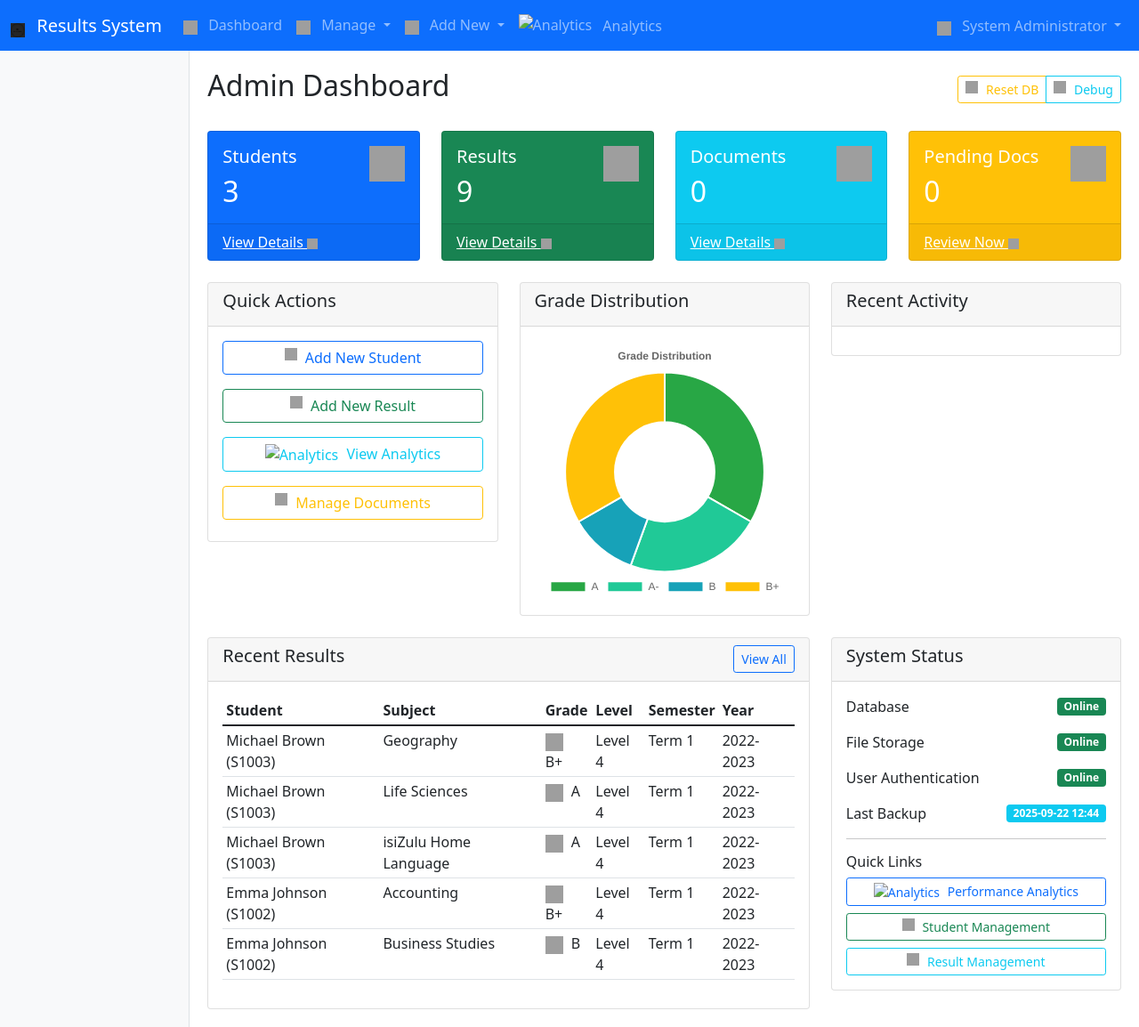
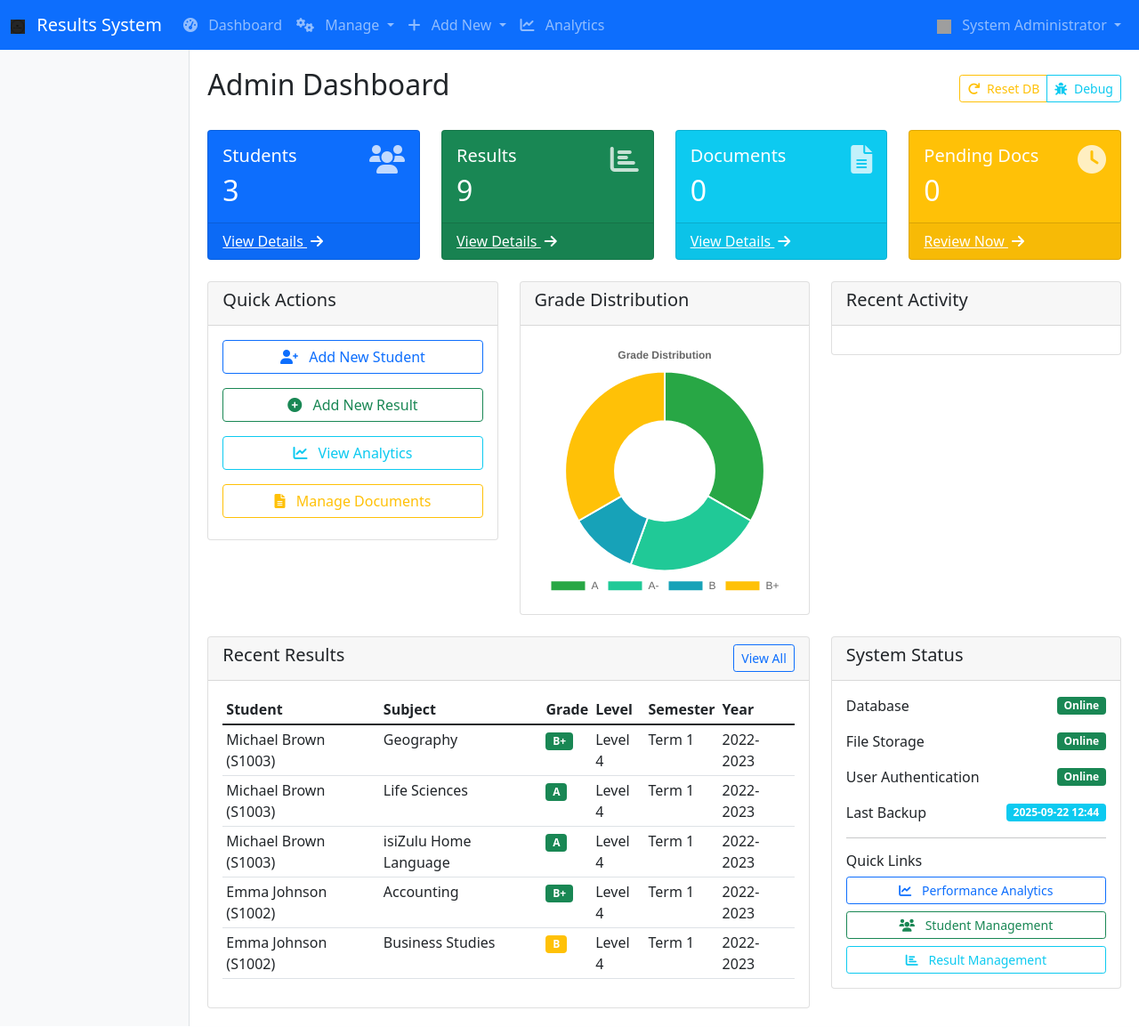
Before and after one commit to MudauRI/school-manage, a Flask app: page /admin/dashboard in a window 1280 px wide. Shown: the whole page at 89% size. Run offline with Flask 3, Linux system fonts and the light colour scheme; a user stored in the database is signed in; data comes from the database, SQL or seed files in the repository; data that the repository does not hold is empty; grey boxes are pictures that could not be loaded.

Commit message:
Initial commit

```diff
--- a/templates/admin_dashboard.html
+++ b/templates/admin_dashboard.html
@@ -6,11 +6,11 @@
     <h2>Admin Dashboard</h2>
     <div class="btn-group">
         <a href="{{ url_for('reset_db') }}" class="btn btn-outline-warning btn-sm" onclick="return confirm('Are you sure you want to reset the database? This will delete all data!')">
-            <img src="{{ url_for('static', filename='images/reset.png') }}" alt="Reset" class="btn-icon">
+            <i class="fas fa-redo me-1"></i>
             Reset DB
         </a>
         <a href="{{ url_for('debug_users') }}" class="btn btn-outline-info btn-sm">
-            <img src="{{ url_for('static', filename='images/debug.png') }}" alt="Debug" class="btn-icon">
+            <i class="fas fa-bug me-1"></i>
             Debug
         </a>
     </div>
@@ -27,13 +27,13 @@
                         <h2 class="card-text">{{ student_count }}</h2>
                     </div>
                     <div>
-                        <img src="{{ url_for('static', filename='images/students.png') }}" alt="Students" width="40" height="40">
+                        <i class="fas fa-users fa-2x opacity-75"></i>
                     </div>
                 </div>
             </div>
             <div class="card-footer">
                 <a href="{{ url_for('manage_students') }}" class="text-white">
-                    View Details <img src="{{ url_for('static', filename='images/arrow-right.png') }}" alt="Arrow" width="12" height="12">
+                    View Details <i class="fas fa-arrow-right ms-1"></i>
                 </a>
             </div>
         </div>
@@ -47,13 +47,13 @@
                         <h2 class="card-text">{{ result_count }}</h2>
                     </div>
                     <div>
-                        <img src="{{ url_for('static', filename='images/results.png') }}" alt="Results" width="40" height="40">
+                        <i class="fas fa-chart-bar fa-2x opacity-75"></i>
                     </div>
                 </div>
             </div>
             <div class="card-footer">
                 <a href="{{ url_for('manage_results') }}" class="text-white">
-                    View Details <img src="{{ url_for('static', filename='images/arrow-right.png') }}" alt="Arrow" width="12" height="12">
+                    View Details <i class="fas fa-arrow-right ms-1"></i>
                 </a>
             </div>
         </div>
@@ -67,13 +67,13 @@
                         <h2 class="card-text">{{ document_count }}</h2>
                     </div>
                     <div>
-                        <img src="{{ url_for('static', filename='images/documents.png') }}" alt="Documents" width="40" height="40">
+                        <i class="fas fa-file-alt fa-2x opacity-75"></i>
                     </div>
                 </div>
             </div>
             <div class="card-footer">
                 <a href="{{ url_for('manage_documents') }}" class="text-white">
-                    View Details <img src="{{ url_for('static', filename='images/arrow-right.png') }}" alt="Arrow" width="12" height="12">
+                    View Details <i class="fas fa-arrow-right ms-1"></i>
                 </a>
             </div>
         </div>
@@ -87,13 +87,13 @@
                         <h2 class="card-text">{{ pending_docs }}</h2>
                     </div>
                     <div>
-                        <img src="{{ url_for('static', filename='images/pending.png') }}" alt="Pending" width="40" height="40">
+                        <i class="fas fa-clock fa-2x opacity-75"></i>
                     </div>
                 </div>
             </div>
             <div class="card-footer">
                 <a href="{{ url_for('manage_documents') }}" class="text-white">
-                    Review Now <img src="{{ url_for('static', filename='images/arrow-right.png') }}" alt="Arrow" width="12" height="12">
+                    Review Now <i class="fas fa-arrow-right ms-1"></i>
                 </a>
             </div>
         </div>
@@ -110,19 +110,19 @@
             <div class="card-body">
                 <div class="d-grid gap-2">
                     <a href="{{ url_for('add_student') }}" class="btn btn-outline-primary mb-2">
-                        <img src="{{ url_for('static', filename='images/add-user.png') }}" alt="Add Student" class="btn-icon">
+                        <i class="fas fa-user-plus me-2"></i>
                         Add New Student
                     </a>
                     <a href="{{ url_for('add_result') }}" class="btn btn-outline-success mb-2">
-                        <img src="{{ url_for('static', filename='images/add-result.png') }}" alt="Add Result" class="btn-icon">
+                        <i class="fas fa-plus-circle me-2"></i>
                         Add New Result
                     </a>
                     <a href="{{ url_for('analytics') }}" class="btn btn-outline-info mb-2">
-                        <img src="{{ url_for('static', filename='images/analytics.png') }}" alt="Analytics" class="btn-icon">
+                        <i class="fas fa-chart-line me-2"></i>
                         View Analytics
                     </a>
                     <a href="{{ url_for('manage_documents') }}" class="btn btn-outline-warning mb-2">
-                        <img src="{{ url_for('static', filename='images/documents.png') }}" alt="Documents" class="btn-icon">
+                        <i class="fas fa-file-alt me-2"></i>
                         Manage Documents
                     </a>
                 </div>
@@ -159,11 +159,11 @@
                         <p class="mb-1 small">{{ doc.doc_name }}</p>
                         <small>Status:
                             {% if doc.status == 'Approved' %}
-                            <img src="{{ url_for('static', filename='images/status-approved.png') }}" alt="Approved" class="icon"> Approved
+                            <i class="fas fa-check-circle text-success me-1"></i> Approved
                             {% elif doc.status == 'Rejected' %}
-                            <img src="{{ url_for('static', filename='images/status-rejected.png') }}" alt="Rejected" class="icon"> Rejected
+                            <i class="fas fa-times-circle text-danger me-1"></i> Rejected
                             {% else %}
-                            <img src="{{ url_for('static', filename='images/status-pending.png') }}" alt="Pending" class="icon"> Pending
+                            <i class="fas fa-clock text-warning me-1"></i> Pending
                             {% endif %}
                         </small>
                     </div>
@@ -202,17 +202,9 @@
                                 <td>{{ result.full_name }} ({{ result.student_id }})</td>
                                 <td>{{ result.course_name }}</td>
                                 <td>
-                                    {% if result.grade in ['A', 'A-', 'B+'] %}
-                                    <img src="{{ url_for('static', filename='images/grade-a.png') }}" alt="A Grade" class="icon"> {{ result.grade }}
-                                    {% elif result.grade in ['B', 'B-', 'C+'] %}
-                                    <img src="{{ url_for('static', filename='images/grade-b.png') }}" alt="B Grade" class="icon"> {{ result.grade }}
-                                    {% elif result.grade in ['C', 'C-'] %}
-                                    <img src="{{ url_for('static', filename='images/grade-c.png') }}" alt="C Grade" class="icon"> {{ result.grade }}
-                                    {% elif result.grade in ['D+', 'D'] %}
-                                    <img src="{{ url_for('static', filename='images/grade-d.png') }}" alt="D Grade" class="icon"> {{ result.grade }}
-                                    {% else %}
-                                    <img src="{{ url_for('static', filename='images/grade-f.png') }}" alt="F Grade" class="icon"> {{ result.grade }}
-                                    {% endif %}
+                                    <span class="badge bg-{% if result.grade in ['A', 'A-', 'B+'] %}success{% elif result.grade in ['B', 'B-', 'C+'] %}warning{% else %}danger{% endif %}">
+                                        {{ result.grade }}
+                                    </span>
                                 </td>
                                 <td>{{ result.subject_level or 'N/A' }}</td>
                                 <td>{{ result.semester }}</td>
@@ -258,15 +250,15 @@
                 <h6>Quick Links</h6>
                 <div class="d-grid gap-2">
                     <a href="{{ url_for('analytics') }}" class="btn btn-sm btn-outline-primary">
-                        <img src="{{ url_for('static', filename='images/analytics.png') }}" alt="Analytics" class="btn-icon">
+                        <i class="fas fa-chart-line me-2"></i>
                         Performance Analytics
                     </a>
                     <a href="{{ url_for('manage_students') }}" class="btn btn-sm btn-outline-success">
-                        <img src="{{ url_for('static', filename='images/students.png') }}" alt="Students" class="btn-icon">
+                        <i class="fas fa-users me-2"></i>
                         Student Management
                     </a>
                     <a href="{{ url_for('manage_results') }}" class="btn btn-sm btn-outline-info">
-                        <img src="{{ url_for('static', filename='images/results.png') }}" alt="Results" class="btn-icon">
+                        <i class="fas fa-chart-bar me-2"></i>
                         Result Management
                     </a>
                 </div>
--- a/templates/base.html
+++ b/templates/base.html
@@ -6,6 +6,7 @@
     <meta name="viewport" content="width=device-width, initial-scale=1.0">
     <title>{% block title %}Student Results System{% endblock %}</title>
     <link href="https://cdn.jsdelivr.net/npm/bootstrap@5.1.3/dist/css/bootstrap.min.css" rel="stylesheet">
+    <link href="https://cdnjs.cloudflare.com/ajax/libs/font-awesome/6.0.0/css/all.min.css" rel="stylesheet">
     <style>
         .sidebar {
             min-height: calc(100vh - 56px);
@@ -29,23 +30,10 @@
             z-index: 1000;
             min-width: 300px;
         }
-        .icon {
-            width: 20px;
-            height: 20px;
-            margin-right: 5px;
-            vertical-align: middle;
-        }
         .nav-icon {
             width: 16px;
             height: 16px;
             margin-right: 8px;
-            vertical-align: text-bottom;
-        }
-        .btn-icon {
-            width: 14px;
-            height: 14px;
-            margin-right: 5px;
-            vertical-align: text-top;
         }
     </style>
 </head>
@@ -64,68 +52,68 @@
                     {% if session.role == 'admin' %}
                     <li class="nav-item">
                         <a class="nav-link" href="{{ url_for('admin_dashboard') }}">
-                            <img src="{{ url_for('static', filename='images/dashboard.png') }}" alt="Dashboard" class="nav-icon">
+                            <i class="fas fa-tachometer-alt me-2"></i>
                             Dashboard
                         </a>
                     </li>
                     <li class="nav-item dropdown">
                         <a class="nav-link dropdown-toggle" href="#" id="manageDropdown" role="button" data-bs-toggle="dropdown">
-                            <img src="{{ url_for('static', filename='images/manage.png') }}" alt="Manage" class="nav-icon">
+                            <i class="fas fa-cogs me-2"></i>
                             Manage
                         </a>
                         <ul class="dropdown-menu">
                             <li><a class="dropdown-item" href="{{ url_for('manage_students') }}">
-                                <img src="{{ url_for('static', filename='images/students.png') }}" alt="Students" class="icon">
+                                <i class="fas fa-users me-2"></i>
                                 Students
                             </a></li>
                             <li><a class="dropdown-item" href="{{ url_for('manage_results') }}">
-                                <img src="{{ url_for('static', filename='images/results.png') }}" alt="Results" class="icon">
+                                <i class="fas fa-chart-bar me-2"></i>
                                 Results
                             </a></li>
                             <li><a class="dropdown-item" href="{{ url_for('manage_documents') }}">
-                                <img src="{{ url_for('static', filename='images/documents.png') }}" alt="Documents" class="icon">
+                                <i class="fas fa-file-alt me-2"></i>
                                 Documents
                             </a></li>
                         </ul>
                     </li>
                     <li class="nav-item dropdown">
                         <a class="nav-link dropdown-toggle" href="#" id="addDropdown" role="button" data-bs-toggle="dropdown">
-                            <img src="{{ url_for('static', filename='images/add.png') }}" alt="Add New" class="nav-icon">
+                            <i class="fas fa-plus me-2"></i>
                             Add New
                         </a>
                         <ul class="dropdown-menu">
                             <li><a class="dropdown-item" href="{{ url_for('add_student') }}">
-                                <img src="{{ url_for('static', filename='images/students.png') }}" alt="Student" class="icon">
+                                <i class="fas fa-user-plus me-2"></i>
                                 Student
                             </a></li>
                             <li><a class="dropdown-item" href="{{ url_for('add_result') }}">
-                                <img src="{{ url_for('static', filename='images/results.png') }}" alt="Result" class="icon">
+                                <i class="fas fa-plus-circle me-2"></i>
                                 Result
                             </a></li>
                         </ul>
                     </li>
                     <li class="nav-item">
                         <a class="nav-link" href="{{ url_for('analytics') }}">
-                            <img src="{{ url_for('static', filename='images/analytics.png') }}" alt="Analytics" class="nav-icon">
+                            <i class="fas fa-chart-line me-2"></i>
                             Analytics
                         </a>
                     </li>
                     {% elif session.role == 'student' %}
                     <li class="nav-item">
                         <a class="nav-link" href="{{ url_for('student_dashboard') }}">
-                            <img src="{{ url_for('static', filename='images/dashboard.png') }}" alt="Dashboard" class="nav-icon">
+                            <i class="fas fa-tachometer-alt me-2"></i>
                             Dashboard
                         </a>
                     </li>
                     <li class="nav-item">
                         <a class="nav-link" href="{{ url_for('upload_document') }}">
-                            <img src="{{ url_for('static', filename='images/upload.png') }}" alt="Upload" class="nav-icon">
+                            <i class="fas fa-upload me-2"></i>
                             Upload Document
                         </a>
                     </li>
                     <li class="nav-item">
                         <a class="nav-link" href="{{ url_for('submit_query') }}">
-                            <img src="{{ url_for('static', filename='images/query.png') }}" alt="Query" class="nav-icon">
+                            <i class="fas fa-question-circle me-2"></i>
                             Submit Query
                         </a>
                     </li>
@@ -140,7 +128,7 @@
                         </a>
                         <ul class="dropdown-menu dropdown-menu-end">
                             <li><a class="dropdown-item" href="{{ url_for('logout') }}">
-                                <img src="{{ url_for('static', filename='images/logout.png') }}" alt="Logout" class="icon">
+                                <i class="fas fa-sign-out-alt me-2"></i>
                                 Logout
                             </a></li>
                         </ul>
@@ -148,7 +136,7 @@
                     {% else %}
                     <li class="nav-item">
                         <a class="nav-link" href="{{ url_for('login') }}">
-                            <img src="{{ url_for('static', filename='images/login.png') }}" alt="Login" class="nav-icon">
+                            <i class="fas fa-sign-in-alt me-2"></i>
                             Login
                             </a>
                     </li>
```
